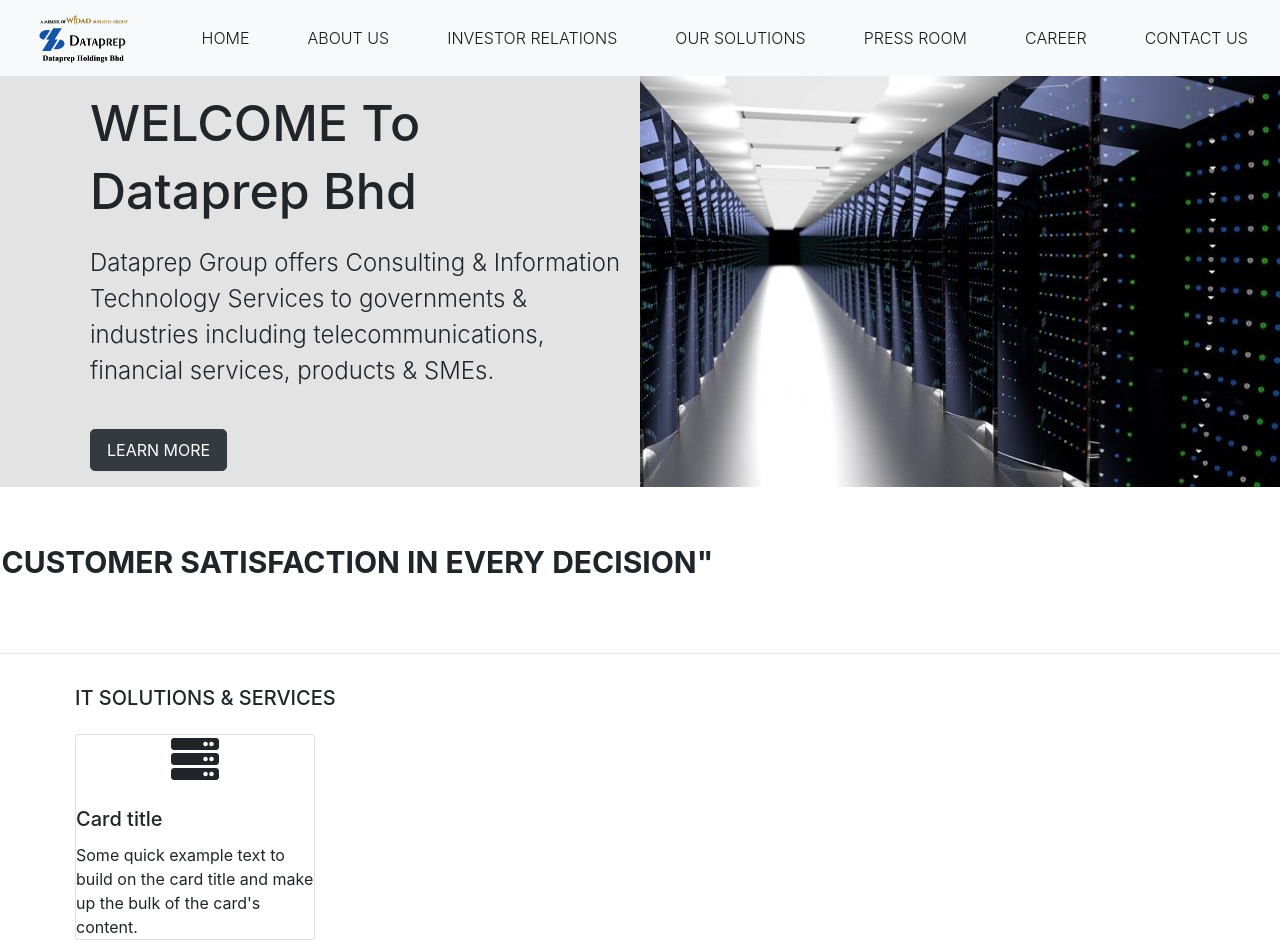
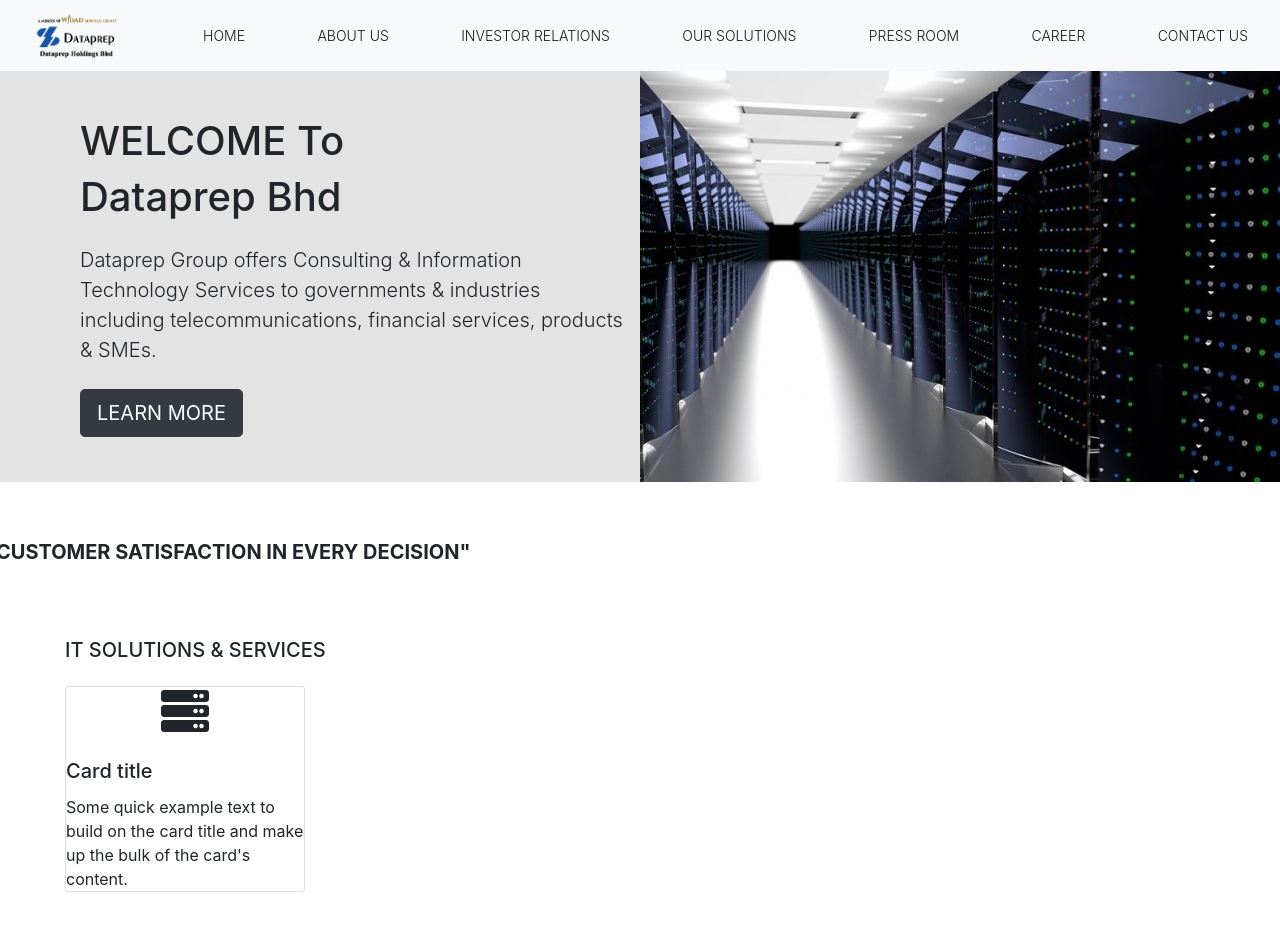
Before and after one commit to nursyahmah/dataprep-portal-prototype, a Next.js app: page / in a window 1280 px wide. Shown: the top 940 px of the page. After the commit the page ends 892 px from the top, so only its background shows below. Built offline with nearby package versions, Linux system fonts and the light colour scheme.

Commit message:
fix changes

```diff
--- a/pages/index.js
+++ b/pages/index.js
@@ -21,7 +21,7 @@
     <nav className="navbar navbar-light bg-light">
       <div className="container-fluid p-0">
         <a className="navbar-brand">
-          <img src="/logo-dataprepholdings.png" alt="dataprep logo" height="50"/>
+          <img src="/logo-dataprepholdings.png" alt="dataprep logo" height="45"/>
         </a>
         <a className="navbar-brand" href="#">
           HOME
@@ -47,23 +47,23 @@
       </div>
     </nav>
     <div className="align-items-center" style={{background:"#e3e3e3", display:"flex"}}>
-        <div className="col-6" style={{paddingLeft:"90px"}}>
-            <h1 className="welcome">WELCOME To </h1>
-            <h1 className="mb-4 welcome">Dataprep Bhd</h1>
-            <p style={{fontSize:24, fontWeight:300}}>Dataprep Group offers Consulting & Information Technology Services to governments & industries including telecommunications, financial services, products & SMEs.</p>
-            <a href="" className="btn btn-lg btn-dark mt-4">LEARN MORE</a>
+        <div className="col-6" style={{paddingLeft:"80px"}}>
+            <h2 className="welcome">WELCOME To </h2>
+            <h2 className="mb-4 welcome">Dataprep Bhd</h2>
+            <p style={{fontSize:20, fontWeight:300}}>Dataprep Group offers Consulting & Information Technology Services to governments & industries including telecommunications, financial services, products & SMEs.</p>
+            <a href="" className="btn btn-lg btn-dark mt-2">LEARN MORE</a>
         </div>
         <img src="/images/server-room.jpg" alt="server-room" className="col p-0"/>
     </div>
-    <div className="row align-items-center" style={{height:"150px"}}>
-      <center style={{fontSize:30,fontWeight:"bold"}}>"CUSTOMER   SATISFACTION   IN   EVERY   DECISION"</center>
-    </div>
-    <hr/>
-    <div className="row">
-      <h5 className="pt-3 pb-3" style={{paddingLeft:"90px"}}>IT SOLUTIONS & SERVICES</h5>
+    <div className="row align-items-center" style={{height:"140px"}}>
+      <center style={{fontSize:20,fontWeight:"bold"}}>"CUSTOMER   SATISFACTION   IN   EVERY   DECISION"</center>
     </div>
 
-    <div className="row" style={{paddingLeft:"90px"}}>
+    <div className="row">
+      <h5 className="pt-3 pb-3" style={{paddingLeft:"80px"}}>IT SOLUTIONS & SERVICES</h5>
+    </div>
+
+    <div className="row" style={{paddingLeft:"80px"}}>
       <div className="card p-0" style={{width: "15rem"}}>
         <div className="card-img-top d-flex justify-content-center pb-4">
           <i className="fas fa-server fa-3x"></i>
@@ -76,7 +76,7 @@
     </div>
     <style jsx>{`
     .welcome{
-      font-size: 50px;
+      font-size: 40px;
     }
 
     `}</style>
@@ -94,16 +94,16 @@
       * {
         box-sizing: border-box;
       }
-      a{
-        font-size: 16px!important;
-        font-weight: 300;
-      }
       .active{
         background-color:#000;
         color:white;
       }
       .navbar{
         background-color: #FFF;
+      }
+      .navbar a{
+        font-size: 14px!important;
+        font-weight: 300;
       }
     `}</style>
   </>
```
